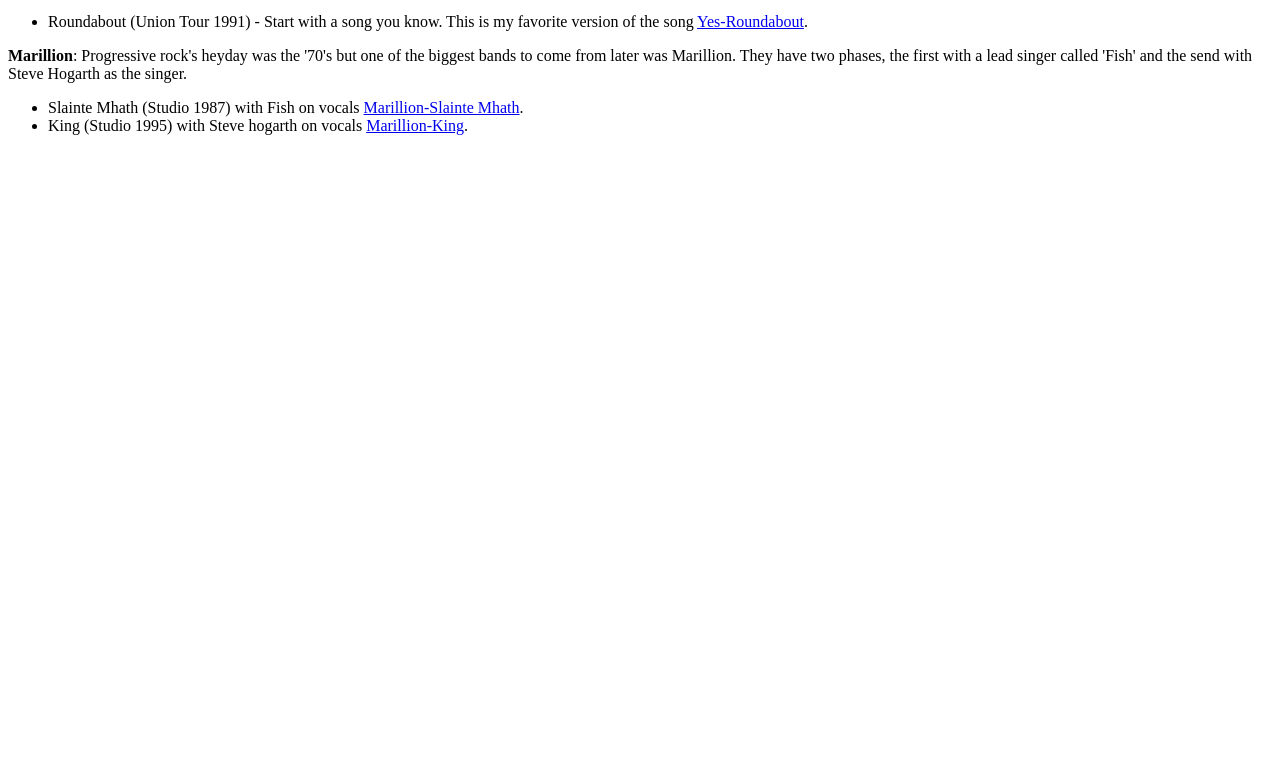
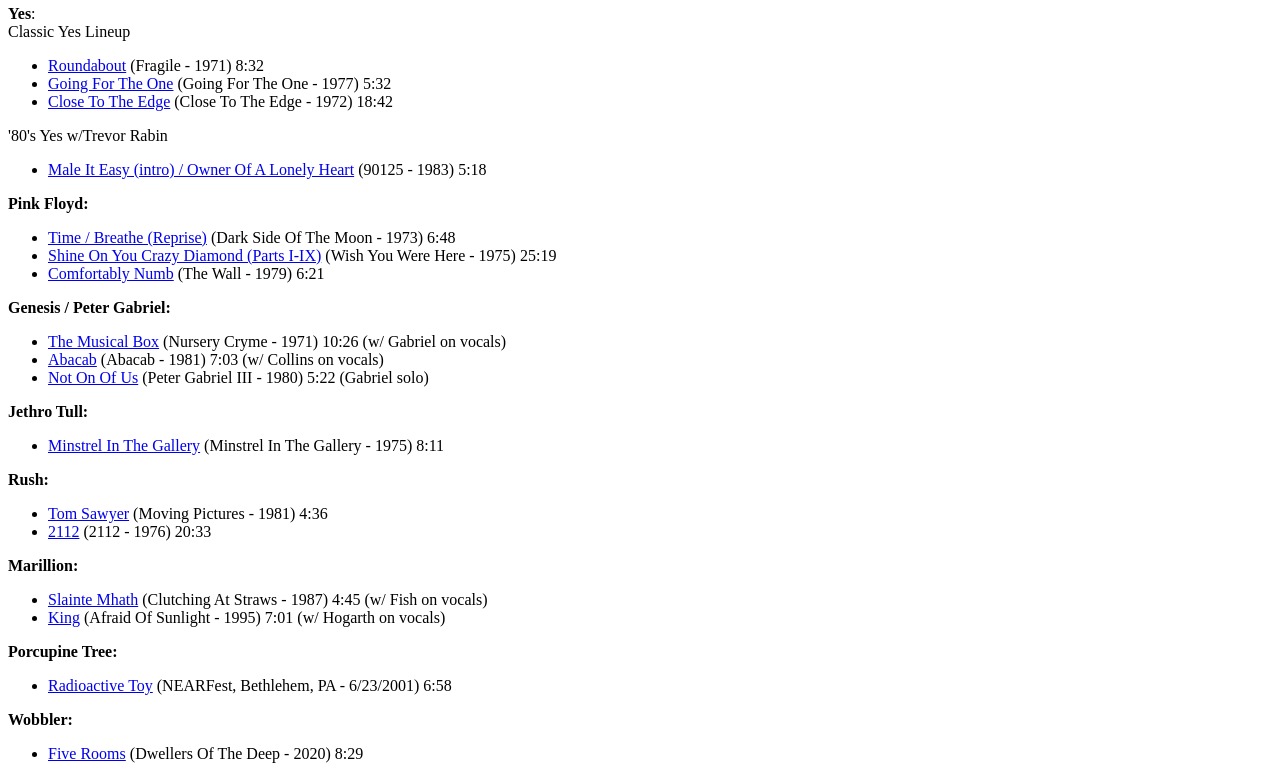
Before and after one commit to asterix2112/progressiverock, a plain HTML site: page index.html in a window 1280 px wide. Shown: the part 88-864 px from the top of the page. Before the commit the page ends 800 px from the top, so only its background shows below. Drawn offline with Linux system fonts and the light colour scheme.

Commit message:
Update index.html

```diff
--- a/index.html
+++ b/index.html
@@ -4,14 +4,48 @@
 <title>Young Persons Guide to Progressive Rock</title>
 </head>
 <body>
+<i>If you like 'Roundabout' by Yes, you might like...</i>
 <h2>Young Persons Guide to Progressive Rock</h2>
 
-<p><b>Yes</b>: Let's start with a band you know
-<ul><li>Roundabout (Union Tour 1991) - Start with a song you know. This is my favorite version of the song <a href="https://drive.google.com/file/d/18J466kkZCOXluR0yWDtEVIGpSjQU8sZv/view?usp=sharing">Yes-Roundabout</a>.</li></ul>
+<p><b>Yes</b>:
+<br>Classic Yes Lineup
+<ul><li><a href="https://drive.google.com/file/d/1t6eanWIn6gojHoBvwCIOaCxeGWiEzDSt/view?usp=sharing">Roundabout</a> (Fragile - 1971) 8:32</li>
+<li><a href="https://drive.google.com/file/d/1dVgi7esUZ1h6VM-Ejgcs_wdp2quFAVEq/view?usp=sharing">Going For The One</a> (Going For The One - 1977) 5:32</a></li>
+<li><a href="https://drive.google.com/file/d/1a1qgXyxixKmB645dE5XorOZMk3YrdP_J/view?usp=sharing">Close To The Edge</a> (Close To The Edge - 1972) 18:42</li></ul>
+'80's Yes w/Trevor Rabin
+<ul><li><a href="https://drive.google.com/file/d/1WdRjnqJbgmHyUDrfNzUhOm3UOoLaWMxW/view?usp=sharing">Male It Easy (intro) / Owner Of A Lonely Heart</a> (90125 - 1983) 5:18</li></ul>
 
-<p><b>Marillion</b>: Progressive rock's heyday was the '70's but one of the biggest bands to come from later was Marillion. They have two phases, the first with a lead singer called 'Fish' and the send with Steve Hogarth as the singer.
-<ul><li>Slainte Mhath (Studio 1987) with Fish on vocals <a href="https://drive.google.com/file/d/1tVvyzjvwlI851InxxjsZ2tLbXODRgJT4/view?usp=sharing">Marillion-Slainte Mhath</a>.</li>
-<li>King (Studio 1995) with Steve hogarth on vocals <a href="https://drive.google.com/file/d/1xozFFy5XMISG9zs21SM04UKuDwqb22TP/view?usp=sharing">Marillion-King</a>.</li></ul>
+<p><b>Pink Floyd:</b>
+<ul><li><a href="https://drive.google.com/file/d/1n610Ylq06aVOnLrPh8ZUspH-JpLTgIzY/view?usp=sharing">Time / Breathe (Reprise)</a> (Dark Side Of The Moon - 1973) 6:48</li>
+<li><a href="https://drive.google.com/file/d/1o8HrBki03ghSA8MZtfNOSnJerV4YIeZb/view?usp=sharing">Shine On You Crazy Diamond (Parts I-IX)</a> (Wish You Were Here - 1975) 25:19</li>
+<li><a href="https://drive.google.com/file/d/1X6g78fu8nePEMOuHPL1Cnu--XtimlTY3/view?usp=sharing">Comfortably Numb</a> (The Wall - 1979) 6:21</li></ul>
+
+<p><b>Genesis / Peter Gabriel:</b>
+<ul><li><a href="https://drive.google.com/file/d/1o1782CFujOcJKJTl7gMbvgEd7t28O6ys/view?usp=sharing">The Musical Box</a> (Nursery Cryme - 1971) 10:26 (w/ Gabriel on vocals)</li>
+<li><a href="https://drive.google.com/file/d/1K895LRL23CZhdVyY3EzAKwvAe_Ho3Q8I/view?usp=sharing">Abacab</a> (Abacab - 1981) 7:03 (w/ Collins on vocals)</li>
+<li><a href="https://drive.google.com/file/d/1nVbkfRQGYgxwh1F6h9gtHGLOHoZOPJVF/view?usp=sharing">Not On Of Us</a> (Peter Gabriel III - 1980) 5:22 (Gabriel solo)</li></ul>
+
+<p><b>Jethro Tull:</b>
+<ul><li><a href="https://drive.google.com/file/d/1c_HuJv4DXhIEFCHFk5-Lk4hF6VUpd_Iw/view?usp=sharing">Minstrel In The Gallery</a> (Minstrel In The Gallery - 1975) 8:11</li></ul>
+
+<p><b>Rush:</b>
+<ul><li><a href="https://drive.google.com/file/d/117Ooc2T5DEVgbBwd32aI3VBuOiEQ4bLD/view?usp=sharing">Tom Sawyer</a> (Moving Pictures - 1981) 4:36</li>
+<li><a href="https://drive.google.com/file/d/1AARMNJGovx7bY-_wAGfvciQC7ak4UXcH/view?usp=sharing">2112</a> (2112 - 1976) 20:33</li></ul>
+
+<p><b>Marillion:</b>
+<ul><li><a href="https://drive.google.com/file/d/1tVvyzjvwlI851InxxjsZ2tLbXODRgJT4/view?usp=sharing">Slainte Mhath</a> (Clutching At Straws - 1987) 4:45 (w/ Fish on vocals)</li>
+<li><a href="https://drive.google.com/file/d/1xozFFy5XMISG9zs21SM04UKuDwqb22TP/view?usp=sharing">King</a> (Afraid Of Sunlight - 1995) 7:01 (w/ Hogarth on vocals)</li></ul>
+
+<p><b>Porcupine Tree:</b>
+<ul><li><a href="https://drive.google.com/file/d/1xHEgTk65LOaIw55IAUcUwXYgP3MZetmr/view?usp=sharing">Radioactive Toy</a> (NEARFest, Bethlehem, PA - 6/23/2001) 6:58</li></ul>
+
+<p><b>Wobbler:</b>
+<ul><li><a href="https://drive.google.com/file/d/1hguTGwSU9LTKx2qeXx-sYixrvpFNWMKJ/view?usp=sharing">Five Rooms</a> (Dwellers Of The Deep - 2020) 8:29</li></ul>
+
+<p><b>King Crimson:</b> (The best for last...)
+<ul><li><a href="https://drive.google.com/file/d/1atr1dVlJxr0uii9o9dbvXI-FqIQMA-iG/view?usp=sharing">21st Century Schizoid Man</a> (In The Court Of The Crimson King - 1969) 8:29</li></ul>
+
+<br>
 
 </body>
 </html>
```
